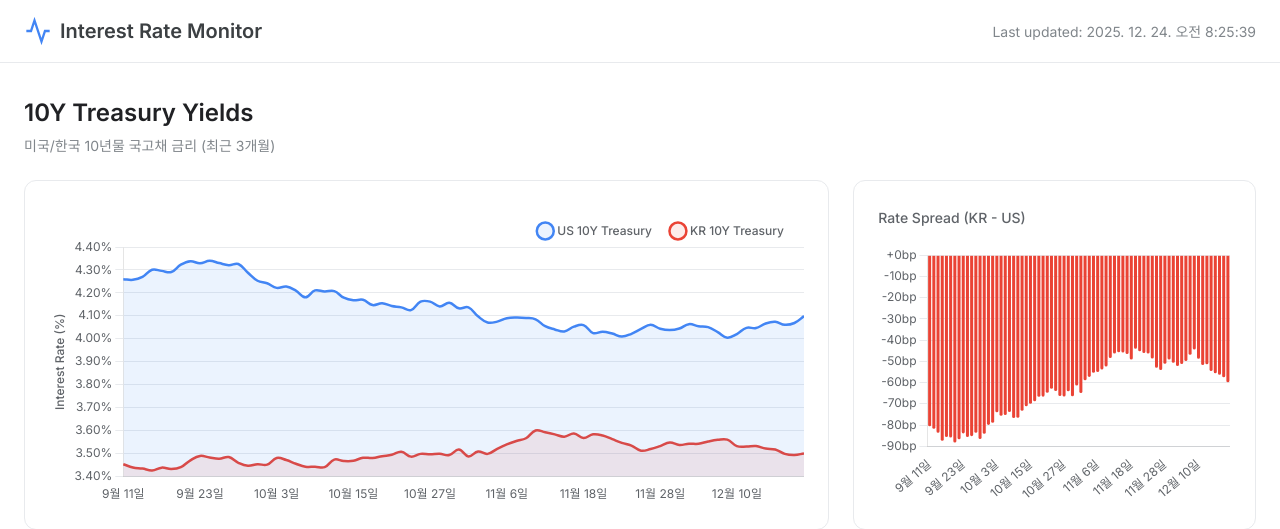
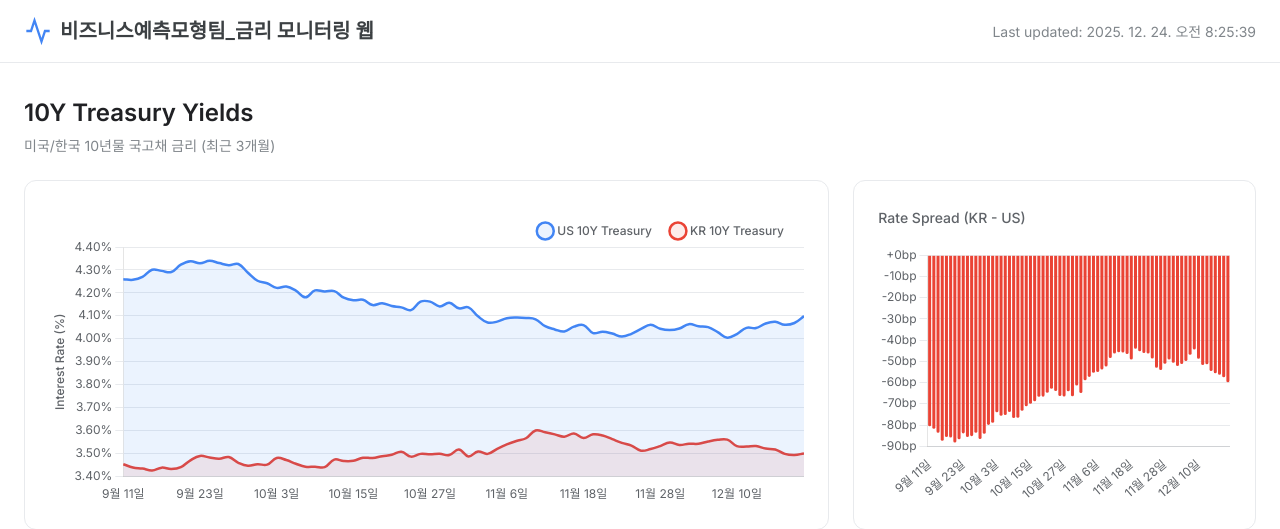
Before and after one commit to plopa1535/Interestrate-Monitor-Dart, a Flask app: template templates/index.html in a window 1280 px wide. Shown: the top 529 px of the page. Run offline with Flask 3, Linux system fonts and the light colour scheme; the template is opened without the code that fills it, so the values that code supplies are empty.

Commit message:
Update title to 비즈니스예측모형팀_금리 모니터링 웹

```diff
--- a/templates/index.html
+++ b/templates/index.html
@@ -3,7 +3,7 @@
 <head>
     <meta charset="UTF-8">
     <meta name="viewport" content="width=device-width, initial-scale=1.0">
-    <title>Interest Rate Monitor | 금리 모니터링</title>
+    <title>비즈니스예측모형팀_금리 모니터링 웹</title>
 
     <!-- Google Fonts -->
     <link rel="preconnect" href="https://fonts.googleapis.com">
@@ -25,7 +25,7 @@
                 <svg class="logo-icon" viewBox="0 0 24 24" fill="none" stroke="currentColor" stroke-width="2">
                     <polyline points="22,12 18,12 15,21 9,3 6,12 2,12"></polyline>
                 </svg>
-                <h1 class="logo-text">Interest Rate Monitor</h1>
+                <h1 class="logo-text">비즈니스예측모형팀_금리 모니터링 웹</h1>
             </div>
             <div class="header-info">
                 <span class="update-time" id="lastUpdate">Loading...</span>
```
